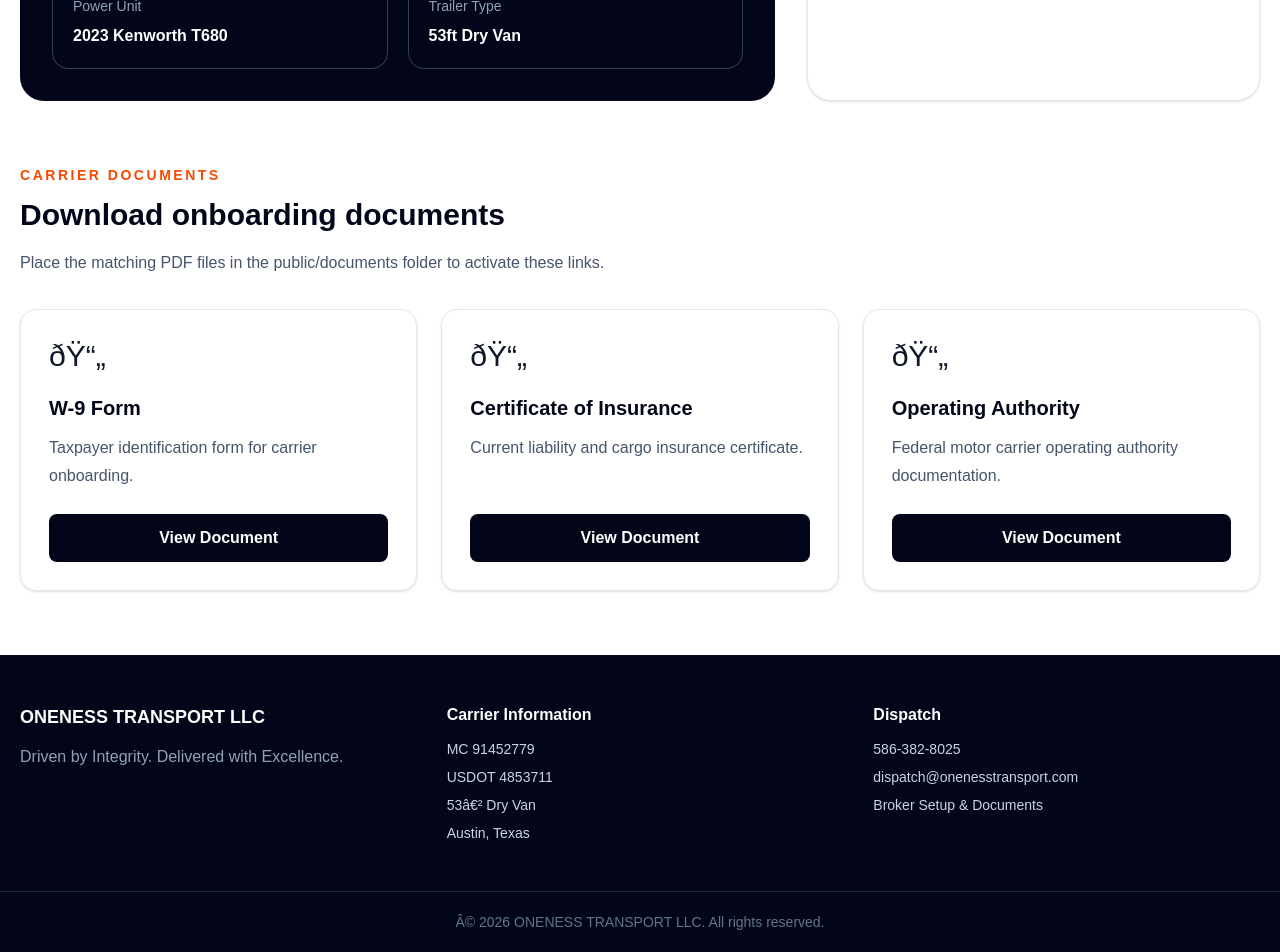
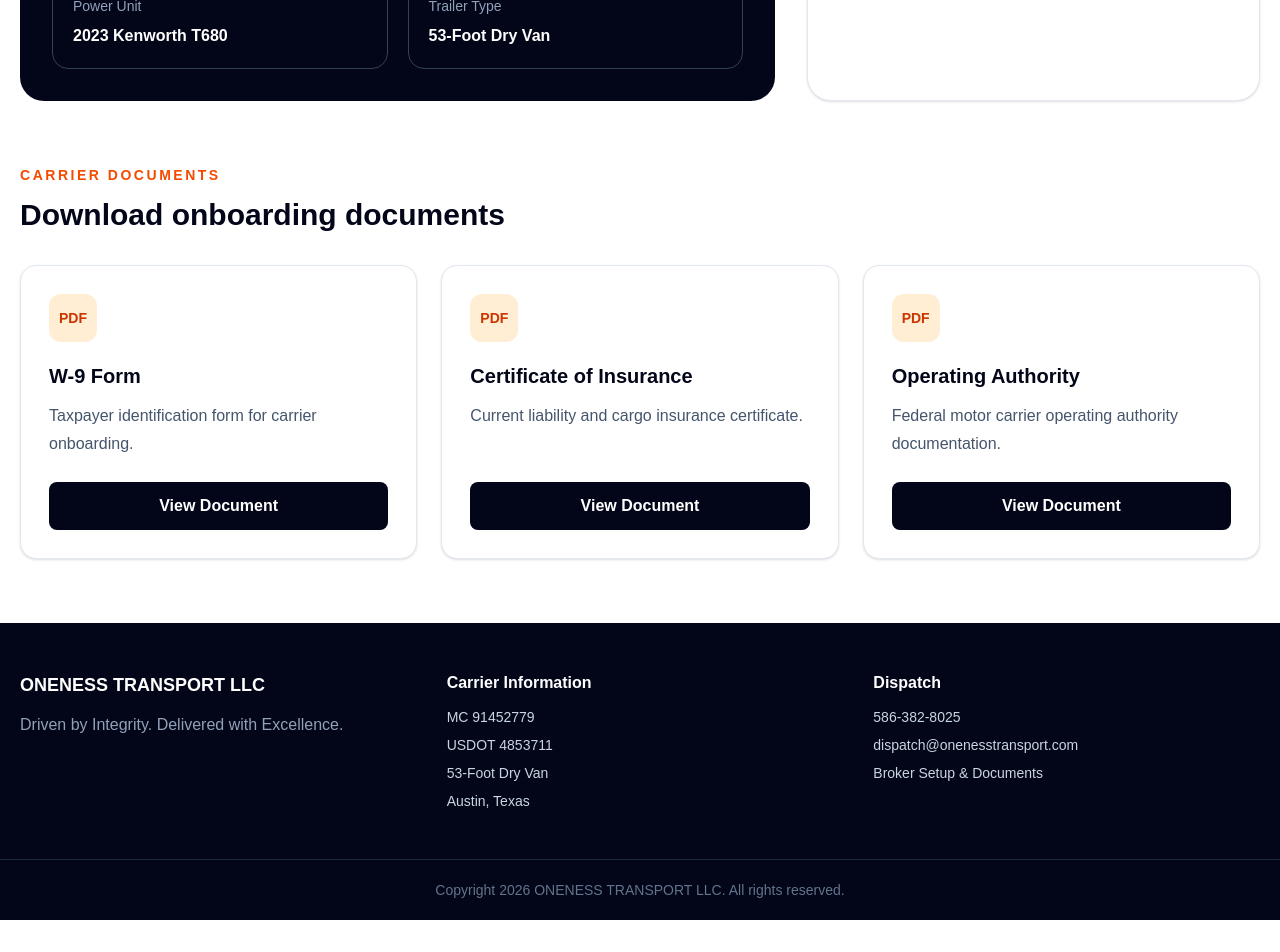
Before and after one commit to oneness05/oneness-transport-website, a Next.js app: page /broker-setup in a window 1280 px wide. Shown: the part 980-1932 px from the top of the page. After the commit the page ends 1900 px from the top, so only its background shows below. Built offline with nearby package versions, Linux system fonts and the light colour scheme.

Commit message:
Fix broker page encoding and remove placeholders

```diff
--- a/app/broker-setup/page.tsx
+++ b/app/broker-setup/page.tsx
@@ -45,7 +45,7 @@
             <Info label="Legal Name" value="ONENESS TRANSPORT LLC" />
             <Info label="MC Number" value="MC 91452779" />
             <Info label="USDOT Number" value="USDOT 4853711" />
-            <Info label="Equipment" value="53ft Dry Van" />
+            <Info label="Equipment" value="53-Foot Dry Van" />
           </div>
 
           <div className="mt-14 grid gap-8 lg:grid-cols-[1.25fr_0.75fr]">
@@ -57,7 +57,7 @@
                 <Profile label="Auto Liability" value="$1,000,000" />
                 <Profile label="Cargo Coverage" value="$100,000" />
                 <Profile label="Power Unit" value="2023 Kenworth T680" />
-                <Profile label="Trailer Type" value="53ft Dry Van" />
+                <Profile label="Trailer Type" value="53-Foot Dry Van" />
               </div>
             </div>
 
@@ -92,10 +92,6 @@
             <h2 className="mt-3 text-3xl font-black text-slate-950">
               Download onboarding documents
             </h2>
-            <p className="mt-4 max-w-2xl leading-7 text-slate-600">
-              Place the matching PDF files in the public/documents folder to
-              activate these links.
-            </p>
 
             <div className="mt-8 grid gap-6 md:grid-cols-3">
               {documents.map((document) => (
@@ -103,7 +99,9 @@
                   key={document.title}
                   className="flex flex-col rounded-2xl border border-slate-200 bg-white p-7 shadow-sm"
                 >
-                  <div className="text-3xl">ðŸ“„</div>
+                  <div className="flex h-12 w-12 items-center justify-center rounded-xl bg-orange-100 text-sm font-black text-orange-700">
+  PDF
+</div>
                   <h3 className="mt-5 text-xl font-black text-slate-950">
                     {document.title}
                   </h3>
--- a/components/SiteFooter.tsx
+++ b/components/SiteFooter.tsx
@@ -16,7 +16,7 @@
           <div className="mt-3 space-y-2 text-sm">
             <p>MC 91452779</p>
             <p>USDOT 4853711</p>
-            <p>53â€² Dry Van</p>
+            <p>53-Foot Dry Van</p>
             <p>Austin, Texas</p>
           </div>
         </div>
@@ -41,7 +41,7 @@
       </div>
 
       <div className="border-t border-slate-800 px-5 py-5 text-center text-sm text-slate-500">
-        Â© {new Date().getFullYear()} ONENESS TRANSPORT LLC. All rights reserved.
+        Copyright {new Date().getFullYear()} ONENESS TRANSPORT LLC. All rights reserved.
       </div>
     </footer>
   );
```
Also changed, not shown: 1 other file (tests, documents, lock files or other folders).
